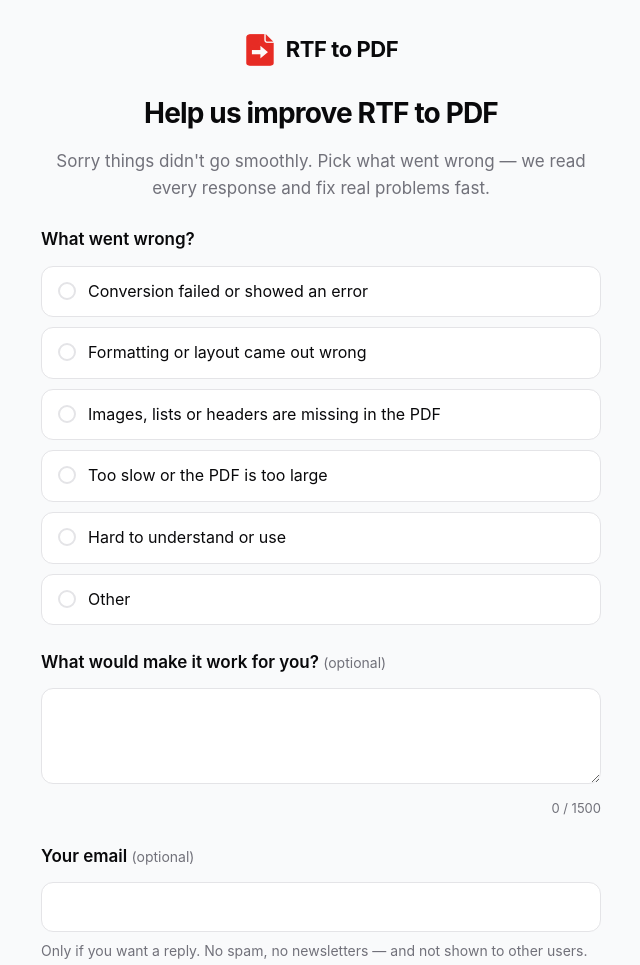
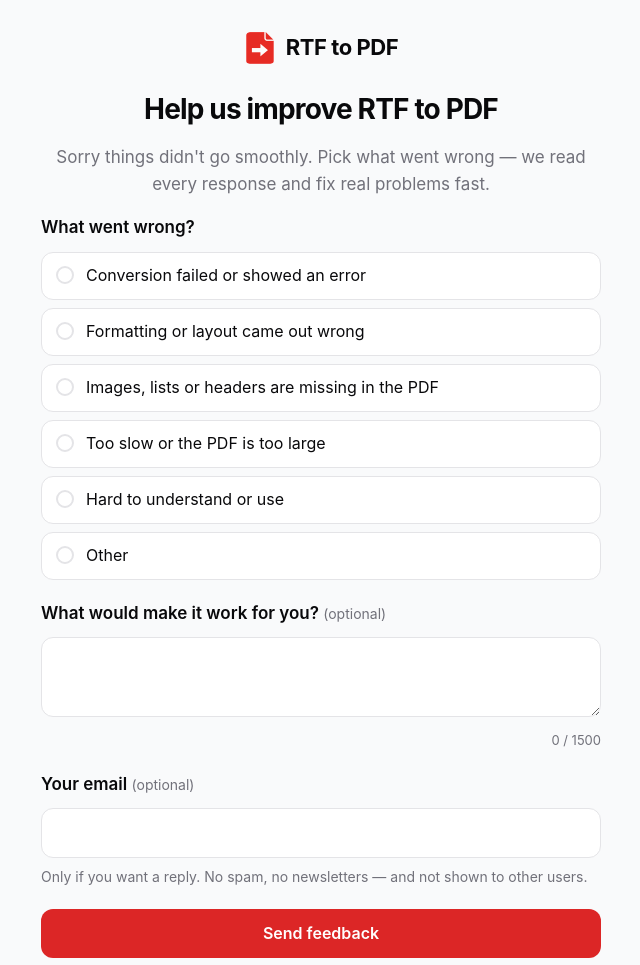
Before and after one commit to OlyoshaOlyosha/RTF-to-PDF-welcome, a plain HTML site: page feedback.html in a window 1280 px wide. Shown: the top 965 px of the page, without its empty margins (319-959 px from the left). Drawn offline with Linux system fonts and the light colour scheme.

Commit message:
fix: tighten survey page layout, link header to home, show form errors next to the submit button

```diff
--- a/feedback.html
+++ b/feedback.html
@@ -44,7 +44,7 @@
 
     body {
       margin: 0;
-      padding: 32px 20px;
+      padding: 24px 20px 32px;
       font-family: -apple-system, BlinkMacSystemFont, "Segoe UI", Roboto, Helvetica, Arial, sans-serif;
       font-size: 16px;
       line-height: 1.6;
@@ -63,10 +63,14 @@
       align-items: center;
       justify-content: center;
       gap: 10px;
-      margin-bottom: 24px;
+      margin-bottom: 16px;
+      padding: 6px 12px;
+      color: inherit;
+      text-decoration: none;
     }
     .header img { width: 32px; height: 32px; border-radius: 6px; }
     .header span { font-size: 22px; font-weight: 700; letter-spacing: -0.02em; }
+    .header:hover span { text-decoration: underline; text-underline-offset: 4px; }
 
     h1 {
       margin: 0 0 12px;
@@ -77,7 +81,7 @@
     }
 
     .lead {
-      margin: 0 0 24px;
+      margin: 0 0 16px;
       font-size: 17px;
       color: var(--muted-foreground);
       text-align: center;
@@ -86,7 +90,7 @@
     .rating-chip {
       display: none;
       justify-content: center;
-      margin: -8px 0 24px;
+      margin: -8px 0 16px;
     }
     .rating-chip span {
       font-size: 14px;
@@ -100,11 +104,11 @@
     fieldset {
       border: 0;
       padding: 0;
-      margin: 0 0 24px;
+      margin: 0 0 20px;
     }
     legend {
       padding: 0;
-      margin: 0 0 12px;
+      margin: 0 0 10px;
       font-size: 17px;
       font-weight: 600;
     }
@@ -118,14 +122,14 @@
     .choices {
       display: flex;
       flex-direction: column;
-      gap: 10px;
+      gap: 8px;
     }
     .choice {
       display: flex;
       align-items: flex-start;
       gap: 12px;
       min-height: 48px;
-      padding: 12px 16px;
+      padding: 10px 14px;
       background: var(--background);
       border: 1px solid var(--border);
       border-radius: var(--radius);
@@ -182,10 +186,10 @@
     }
 
     /* ===== Text / textarea ===== */
-    .field { margin: 0 0 24px; }
+    .field { margin: 0 0 20px; }
     .field label {
       display: block;
-      margin: 0 0 12px;
+      margin: 0 0 10px;
       font-size: 17px;
       font-weight: 600;
     }
@@ -200,7 +204,7 @@
       border-radius: var(--radius);
       resize: vertical;
     }
-    textarea { min-height: 96px; }
+    textarea { min-height: 80px; }
     .email-input { min-height: 48px; }
     textarea:focus, .email-input:focus {
       outline: 2px solid var(--primary);
@@ -319,10 +323,10 @@
 </head>
 <body>
   <main class="page">
-    <div class="header">
+    <a class="header" href="/">
       <img src="images/icon-128.png" alt="" width="32" height="32">
       <span>RTF to PDF</span>
-    </div>
+    </a>
 
     <h1>Help us improve RTF to PDF</h1>
     <p class="lead">
@@ -333,8 +337,6 @@
     <div class="rating-chip" id="rating-chip"><span></span></div>
 
     <form id="feedback-form" novalidate>
-      <p class="form-error" id="form-error" role="alert"></p>
-
       <fieldset>
         <legend>What went wrong?</legend>
         <div class="choices">
@@ -388,6 +390,9 @@
 
       <!-- Honeypot: humans never see or fill this -->
       <input class="hp" type="text" name="website" tabindex="-1" autocomplete="off" aria-hidden="true">
+
+      <!-- Error shows next to the button the user just clicked -->
+      <p class="form-error" id="form-error" role="alert"></p>
 
       <button type="submit" class="submit-btn" id="submit-btn">Send feedback</button>
     </form>
```
Also changed, not shown: uninstall.html (+17 -13 lines).
